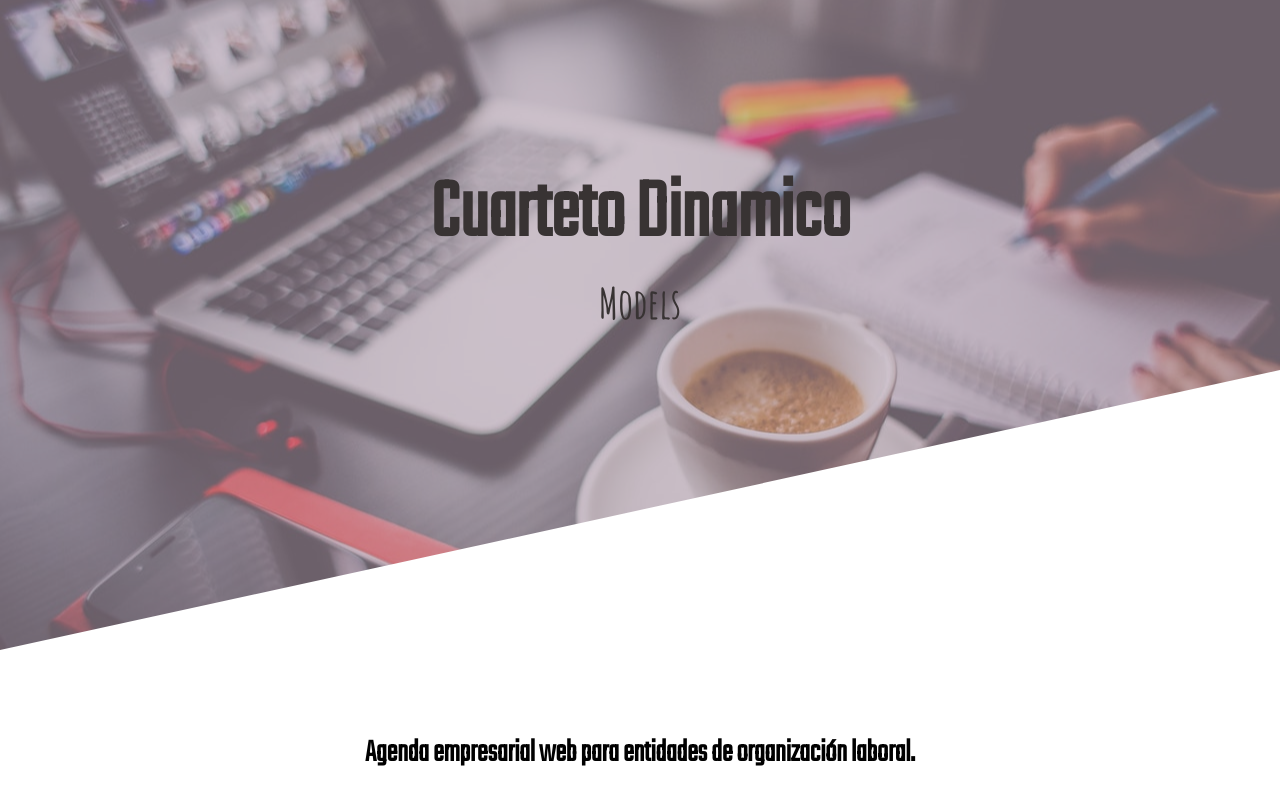
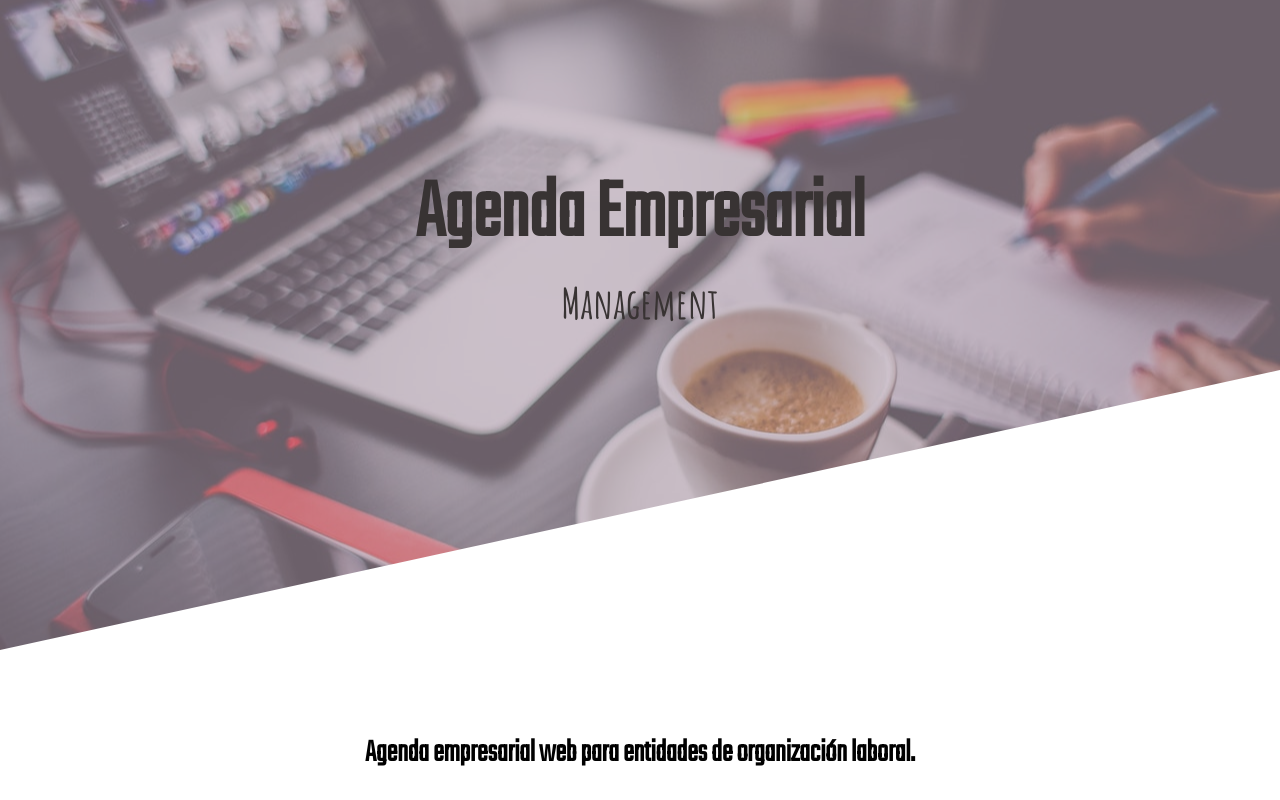
Before and after one commit to wagnercastillo/AgendaEmpresarial---Models, a plain HTML site: page Index.html in a window 1280 px wide. Shown: the top 800 px of the page. Drawn offline with Linux system fonts and the light colour scheme.

Commit message:
New Tittle

```diff
--- a/Index.html
+++ b/Index.html
@@ -13,8 +13,8 @@
       <div class="fondo"></div>
       <div class="filtro"></div>
 			<div class="textos">
-				<h1 class="titulo">Cuarteto Dinamico</h1>
-				<h3 class="subtitulo">Models</h3>
+				<h1 class="titulo"> Agenda Empresarial </h1>
+				<h3 class="subtitulo">Management</h3>
 			</div>
 			<div class="sesgoabajo"></div>
 		</header>
```
